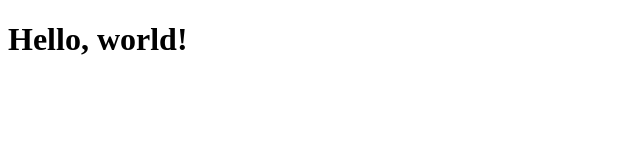
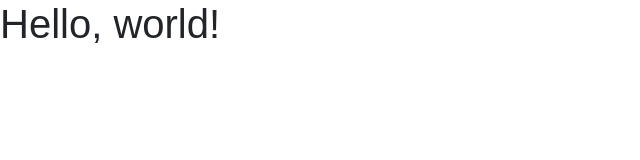
Before and after one commit to jqparnell/on-the-grid, a plain HTML site: page index.html in a window 1280 px wide. Shown: the whole page, without its empty margins (0-640 px from the left). Drawn offline with nearby package versions, Linux system fonts and the light colour scheme.

Commit message:
added CSS and JS

```diff
--- a/index.html
+++ b/index.html
@@ -4,8 +4,11 @@
     <meta charset="utf-8">
     <meta name="viewport" content="width=device-width, initial-scale=1">
     <title>Bootstrap demo</title>
+    <link href="https://cdn.jsdelivr.net/npm/bootstrap@5.3.8/dist/css/bootstrap.min.css" rel="stylesheet">
+    <link rel="stylesheet" href="./assets/css/styles.css">
   </head>
   <body>
     <h1>Hello, world!</h1>
+    <script src="https://cdn.jsdelivr.net/npm/bootstrap@5.3.8/dist/js/bootstrap.bundle.min.js"></script>
   </body>
 </html>
```
